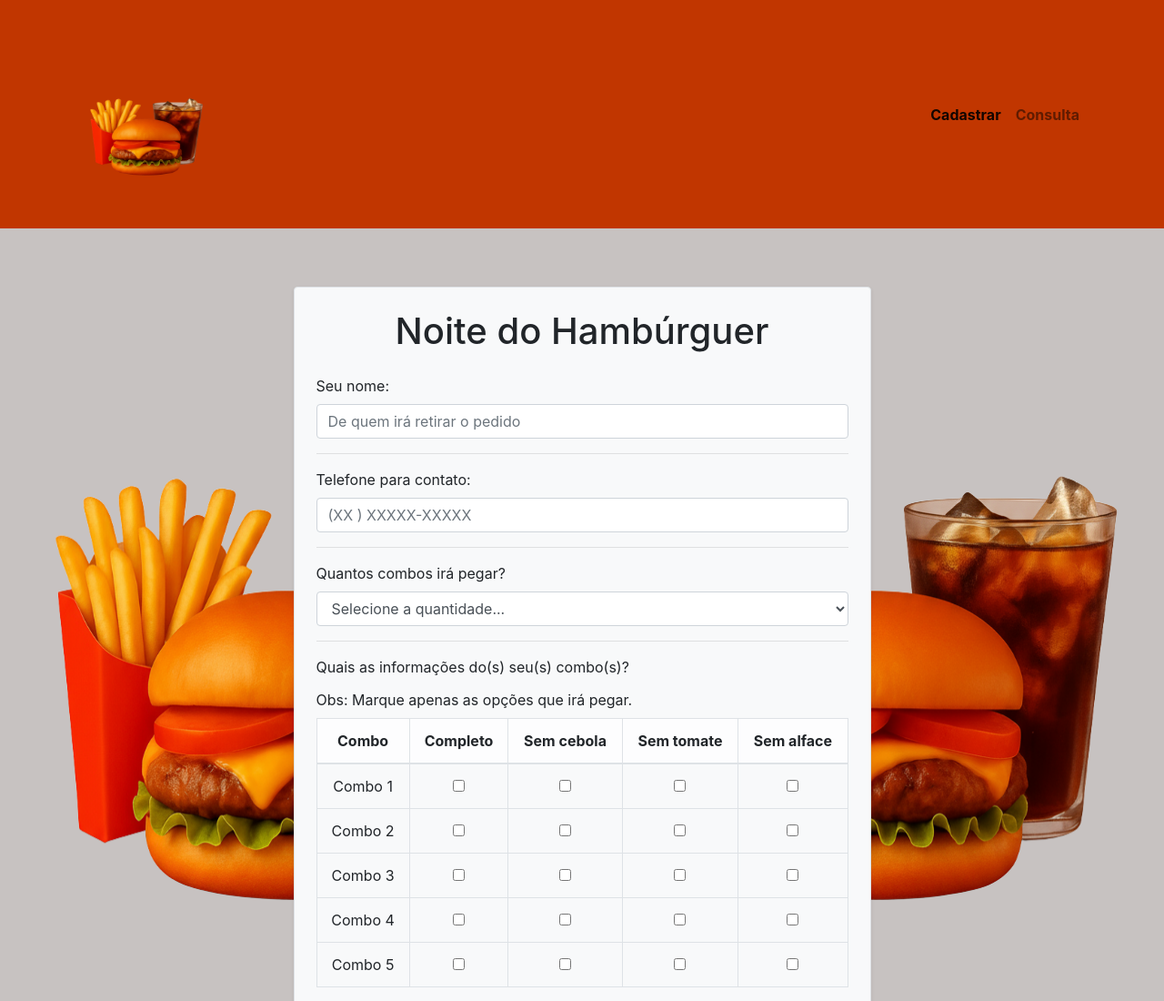
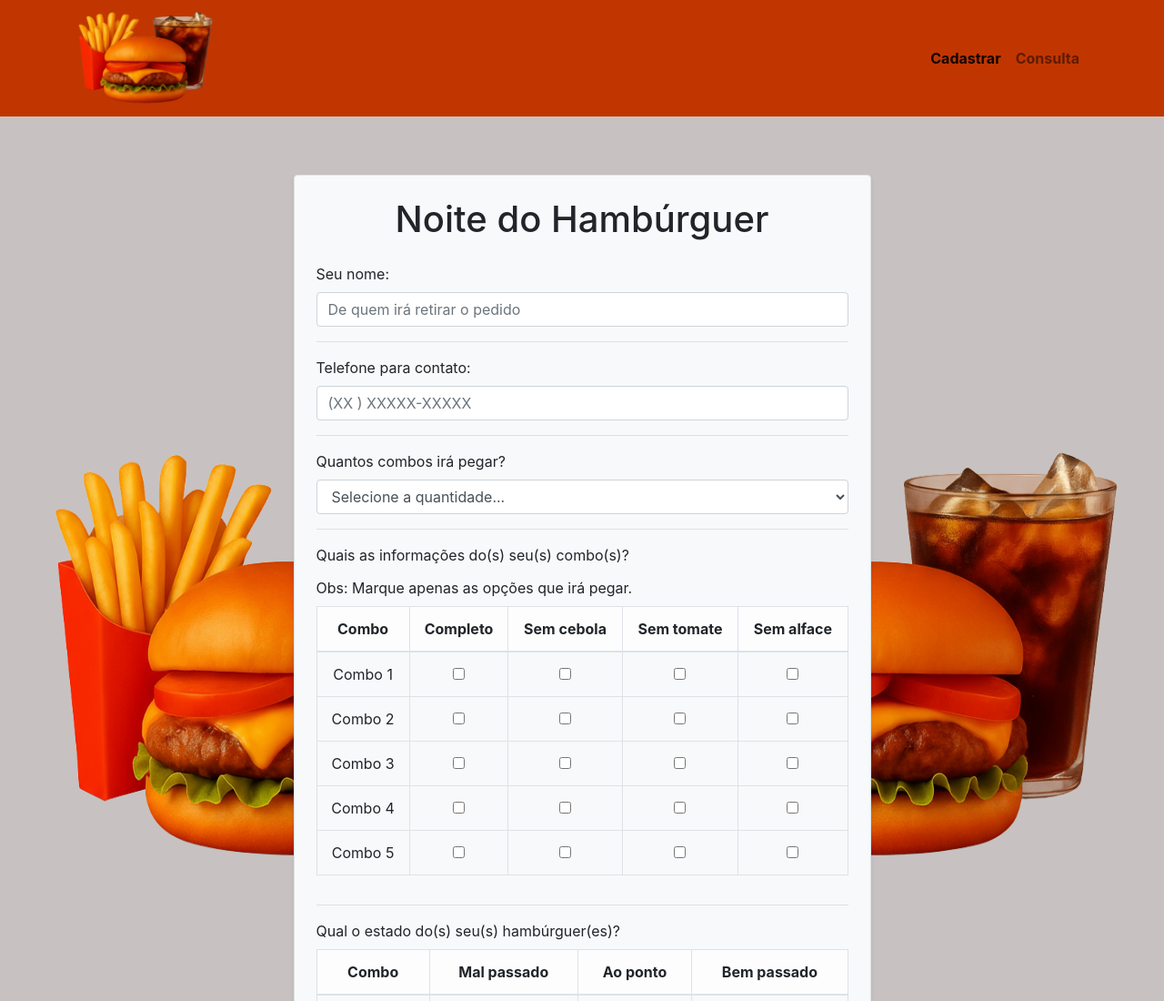
Before and after one commit to ogustavomagalhaes/projeto-hamburgueria-final, a website: page docs/index.html in a window 1280 px wide. Shown: the top 1100 px of the page at 91% size. Drawn offline with nearby package versions, Linux system fonts and the light colour scheme.

Commit message:
Update index.html

```diff
--- a/docs/index.html
+++ b/docs/index.html
@@ -23,7 +23,7 @@
         <nav id="navegacao" class="navbar navbar-expand-md navbar-light">
             <div class="container">
                 <a class="navbar-brand" href="">
-                    <img src="imagens/logo.png.png" alt="logo" width="150">
+                    <img src="imagens/logo-fundo.png" alt="logo" width="150">
                 </a>
                 <button class="navbar-toggler" data-toggle="collapse" data-target="#menu-principal">
                     <span class="navbar-toggler-icon"></span>
```
